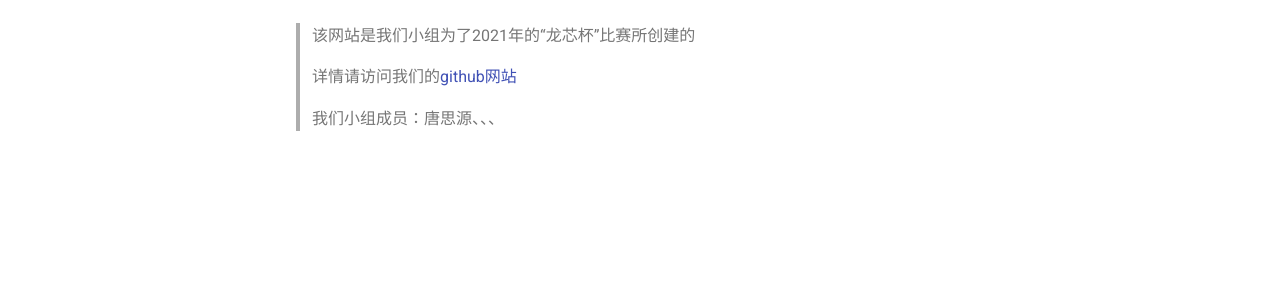
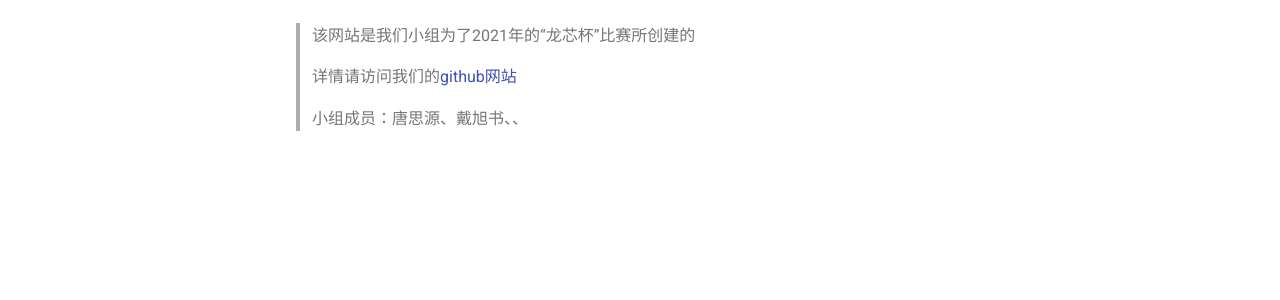
Before and after one commit to LXBchong/long_xin_bei, an MkDocs documentation site: the page built from docs/index.md, in a window 1280 px wide. Shown: the part 206-506 px from the top of the page. Built offline with MkDocs 1.6.1 and Material for MkDocs 9.7.7, drawn with Linux system fonts in a browser that asks for light colours.

Commit message:
Update index.md
add dxs

```diff
--- a/docs/index.md
+++ b/docs/index.md
@@ -2,4 +2,4 @@
 >
 > 详情请访问我们的[github网站](https://github.com/LXBchong/long_xin_bei/)
 >
-> 我们小组成员：唐思源、、、
+小组成员：唐思源、戴旭书、、
```
